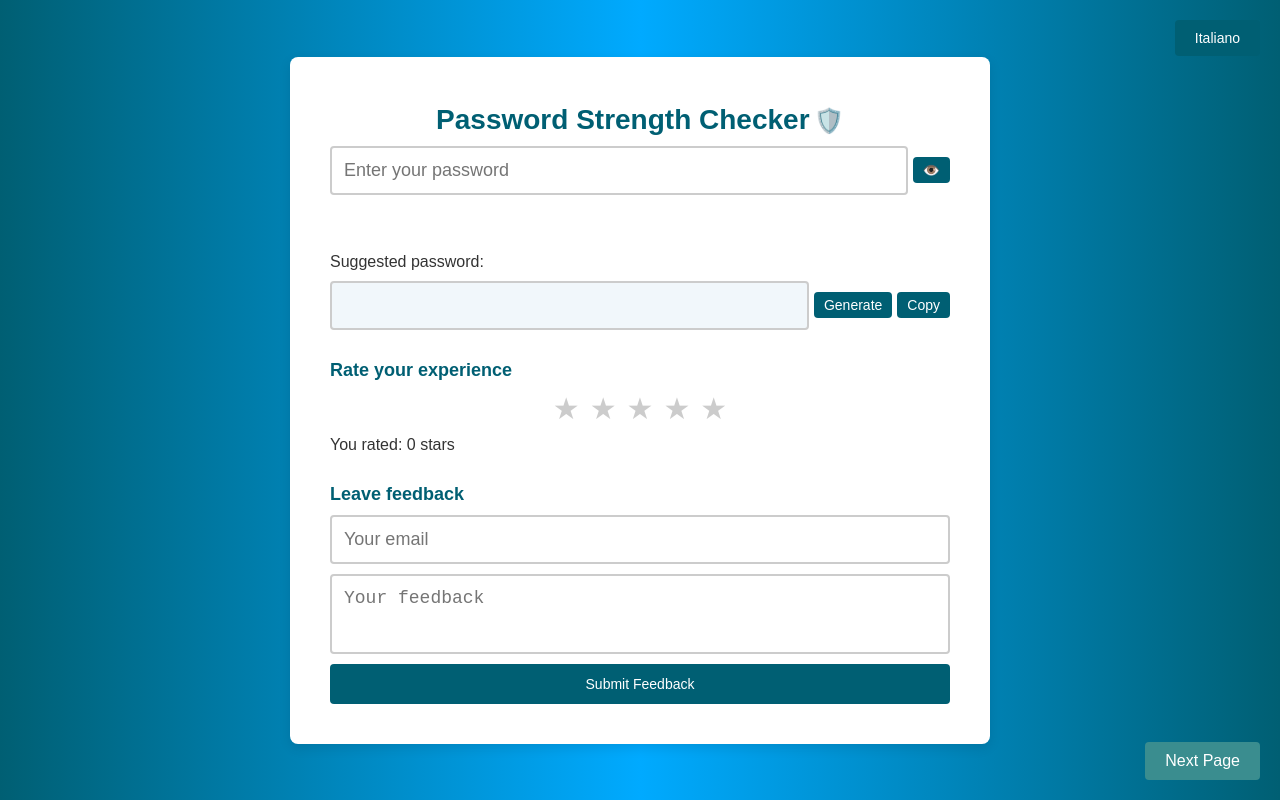
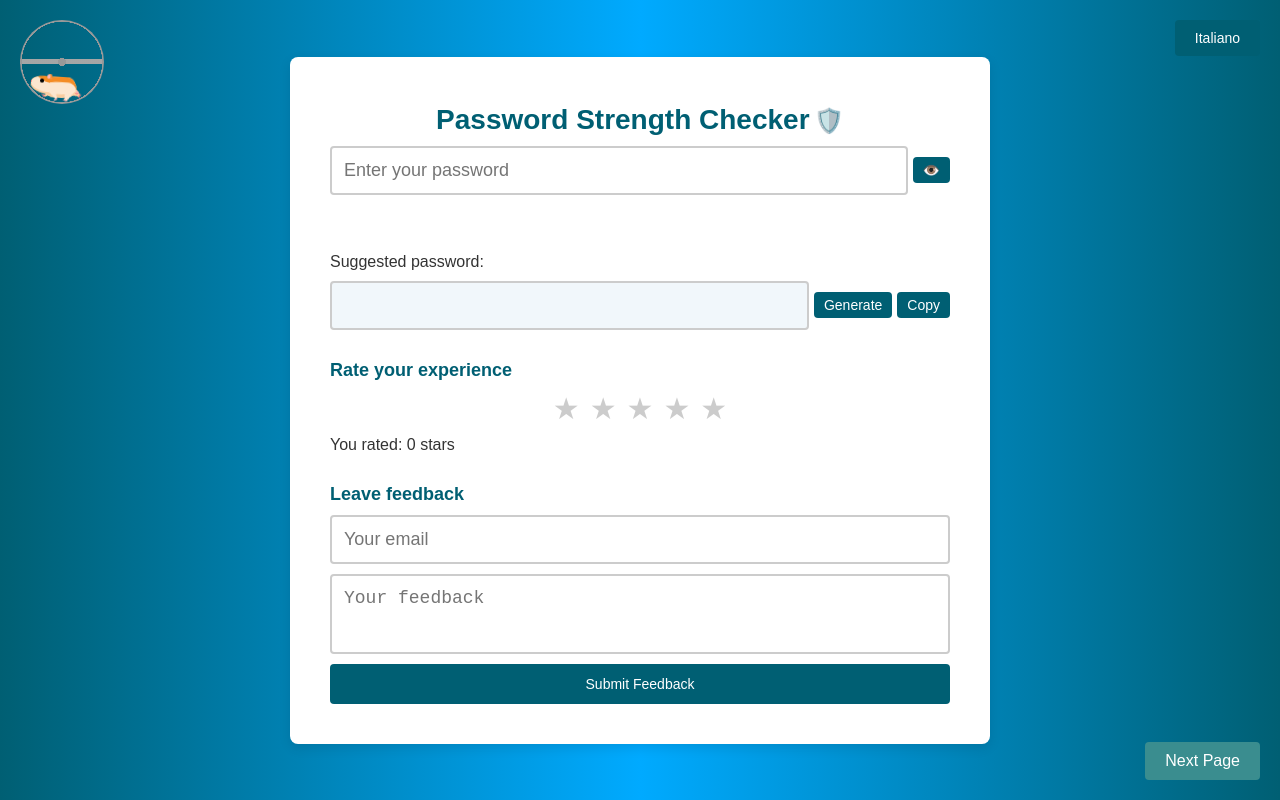
Before and after one commit to GitPatrick1/Password-Strength-Checker-Page, a plain HTML site: page index.html in a window 1280 px wide. Drawn offline with nearby package versions, Linux system fonts and the light colour scheme.

Commit message:
Update styles.css

```diff
--- a/styles.css
+++ b/styles.css
@@ -293,3 +293,278 @@ a button:active {
 #change-language-button:active {
     transform: scale(0.95);
 }
+.wheel-and-hamster {
+  --dur: 1s;
+  position: absolute; /* Mantieni la posizione assoluta */
+  top: 20px; /* Sposta dal bordo superiore */
+  left: 20px; /* Sposta dal bordo sinistro */
+  width: 12em;
+  height: 12em;
+  font-size: 7px;
+}
+
+
+.wheel,
+.hamster,
+.hamster div,
+.spoke {
+  position: absolute;
+}
+
+.wheel,
+.spoke {
+  border-radius: 50%;
+  top: 0;
+  left: 0;
+  width: 100%;
+  height: 100%;
+}
+
+.wheel {
+  background: radial-gradient(100% 100% at center,hsla(0,0%,60%,0) 47.8%,hsl(0,0%,60%) 48%);
+  z-index: 2;
+}
+
+.hamster {
+  animation: hamster var(--dur) ease-in-out infinite;
+  top: 50%;
+  left: calc(50% - 3.5em);
+  width: 7em;
+  height: 3.75em;
+  transform: rotate(4deg) translate(-0.8em,1.85em);
+  transform-origin: 50% 0;
+  z-index: 1;
+}
+
+.hamster__head {
+  animation: hamsterHead var(--dur) ease-in-out infinite;
+  background: hsl(30,90%,55%);
+  border-radius: 70% 30% 0 100% / 40% 25% 25% 60%;
+  box-shadow: 0 -0.25em 0 hsl(30,90%,80%) inset,
+		0.75em -1.55em 0 hsl(30,90%,90%) inset;
+  top: 0;
+  left: -2em;
+  width: 2.75em;
+  height: 2.5em;
+  transform-origin: 100% 50%;
+}
+
+.hamster__ear {
+  animation: hamsterEar var(--dur) ease-in-out infinite;
+  background: hsl(0,90%,85%);
+  border-radius: 50%;
+  box-shadow: -0.25em 0 hsl(30,90%,55%) inset;
+  top: -0.25em;
+  right: -0.25em;
+  width: 0.75em;
+  height: 0.75em;
+  transform-origin: 50% 75%;
+}
+
+.hamster__eye {
+  animation: hamsterEye var(--dur) linear infinite;
+  background-color: hsl(0,0%,0%);
+  border-radius: 50%;
+  top: 0.375em;
+  left: 1.25em;
+  width: 0.5em;
+  height: 0.5em;
+}
+
+.hamster__nose {
+  background: hsl(0,90%,75%);
+  border-radius: 35% 65% 85% 15% / 70% 50% 50% 30%;
+  top: 0.75em;
+  left: 0;
+  width: 0.2em;
+  height: 0.25em;
+}
+
+.hamster__body {
+  animation: hamsterBody var(--dur) ease-in-out infinite;
+  background: hsl(30,90%,90%);
+  border-radius: 50% 30% 50% 30% / 15% 60% 40% 40%;
+  box-shadow: 0.1em 0.75em 0 hsl(30,90%,55%) inset,
+		0.15em -0.5em 0 hsl(30,90%,80%) inset;
+  top: 0.25em;
+  left: 2em;
+  width: 4.5em;
+  height: 3em;
+  transform-origin: 17% 50%;
+  transform-style: preserve-3d;
+}
+
+.hamster__limb--fr,
+.hamster__limb--fl {
+  clip-path: polygon(0 0,100% 0,70% 80%,60% 100%,0% 100%,40% 80%);
+  top: 2em;
+  left: 0.5em;
+  width: 1em;
+  height: 1.5em;
+  transform-origin: 50% 0;
+}
+
+.hamster__limb--fr {
+  animation: hamsterFRLimb var(--dur) linear infinite;
+  background: linear-gradient(hsl(30,90%,80%) 80%,hsl(0,90%,75%) 80%);
+  transform: rotate(15deg) translateZ(-1px);
+}
+
+.hamster__limb--fl {
+  animation: hamsterFLLimb var(--dur) linear infinite;
+  background: linear-gradient(hsl(30,90%,90%) 80%,hsl(0,90%,85%) 80%);
+  transform: rotate(15deg);
+}
+
+.hamster__limb--br,
+.hamster__limb--bl {
+  border-radius: 0.75em 0.75em 0 0;
+  clip-path: polygon(0 0,100% 0,100% 30%,70% 90%,70% 100%,30% 100%,40% 90%,0% 30%);
+  top: 1em;
+  left: 2.8em;
+  width: 1.5em;
+  height: 2.5em;
+  transform-origin: 50% 30%;
+}
+
+.hamster__limb--br {
+  animation: hamsterBRLimb var(--dur) linear infinite;
+  background: linear-gradient(hsl(30,90%,80%) 90%,hsl(0,90%,75%) 90%);
+  transform: rotate(-25deg) translateZ(-1px);
+}
+
+.hamster__limb--bl {
+  animation: hamsterBLLimb var(--dur) linear infinite;
+  background: linear-gradient(hsl(30,90%,90%) 90%,hsl(0,90%,85%) 90%);
+  transform: rotate(-25deg);
+}
+
+.hamster__tail {
+  animation: hamsterTail var(--dur) linear infinite;
+  background: hsl(0,90%,85%);
+  border-radius: 0.25em 50% 50% 0.25em;
+  box-shadow: 0 -0.2em 0 hsl(0,90%,75%) inset;
+  top: 1.5em;
+  right: -0.5em;
+  width: 1em;
+  height: 0.5em;
+  transform: rotate(30deg) translateZ(-1px);
+  transform-origin: 0.25em 0.25em;
+}
+
+.spoke {
+  animation: spoke var(--dur) linear infinite;
+  background: radial-gradient(100% 100% at center,hsl(0,0%,60%) 4.8%,hsla(0,0%,60%,0) 5%),
+		linear-gradient(hsla(0,0%,55%,0) 46.9%,hsl(0,0%,65%) 47% 52.9%,hsla(0,0%,65%,0) 53%) 50% 50% / 99% 99% no-repeat;
+}
+
+/* Animations */
+@keyframes hamster {
+  from, to {
+    transform: rotate(4deg) translate(-0.8em,1.85em);
+  }
+
+  50% {
+    transform: rotate(0) translate(-0.8em,1.85em);
+  }
+}
+
+@keyframes hamsterHead {
+  from, 25%, 50%, 75%, to {
+    transform: rotate(0);
+  }
+
+  12.5%, 37.5%, 62.5%, 87.5% {
+    transform: rotate(8deg);
+  }
+}
+
+@keyframes hamsterEye {
+  from, 90%, to {
+    transform: scaleY(1);
+  }
+
+  95% {
+    transform: scaleY(0);
+  }
+}
+
+@keyframes hamsterEar {
+  from, 25%, 50%, 75%, to {
+    transform: rotate(0);
+  }
+
+  12.5%, 37.5%, 62.5%, 87.5% {
+    transform: rotate(12deg);
+  }
+}
+
+@keyframes hamsterBody {
+  from, 25%, 50%, 75%, to {
+    transform: rotate(0);
+  }
+
+  12.5%, 37.5%, 62.5%, 87.5% {
+    transform: rotate(-2deg);
+  }
+}
+
+@keyframes hamsterFRLimb {
+  from, 25%, 50%, 75%, to {
+    transform: rotate(50deg) translateZ(-1px);
+  }
+
+  12.5%, 37.5%, 62.5%, 87.5% {
+    transform: rotate(-30deg) translateZ(-1px);
+  }
+}
+
+@keyframes hamsterFLLimb {
+  from, 25%, 50%, 75%, to {
+    transform: rotate(-30deg);
+  }
+
+  12.5%, 37.5%, 62.5%, 87.5% {
+    transform: rotate(50deg);
+  }
+}
+
+@keyframes hamsterBRLimb {
+  from, 25%, 50%, 75%, to {
+    transform: rotate(-60deg) translateZ(-1px);
+  }
+
+  12.5%, 37.5%, 62.5%, 87.5% {
+    transform: rotate(20deg) translateZ(-1px);
+  }
+}
+
+@keyframes hamsterBLLimb {
+  from, 25%, 50%, 75%, to {
+    transform: rotate(20deg);
+  }
+
+  12.5%, 37.5%, 62.5%, 87.5% {
+    transform: rotate(-60deg);
+  }
+}
+
+@keyframes hamsterTail {
+  from, 25%, 50%, 75%, to {
+    transform: rotate(30deg) translateZ(-1px);
+  }
+
+  12.5%, 37.5%, 62.5%, 87.5% {
+    transform: rotate(10deg) translateZ(-1px);
+  }
+}
+
+@keyframes spoke {
+  from {
+    transform: rotate(0);
+  }
+
+  to {
+    transform: rotate(-1turn);
+  }
+}
```
